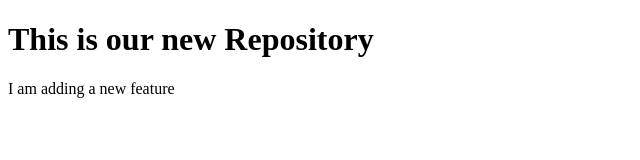
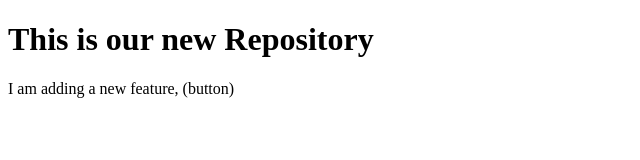
Before and after one commit to Yashofficial20/localrepo, a plain HTML site: page index.html in a window 1280 px wide. Shown: the full height of the page, 0-640 px from the left. Drawn offline with Linux system fonts and the light colour scheme.

Commit message:
Add Button

```diff
--- a/index.html
+++ b/index.html
@@ -7,6 +7,6 @@
 </head>
 <body>
     <h1>This is our new Repository</h1>
-    <p>I am adding a new feature</p>
+    <p>I am adding a new feature, (button)</p>
 </body>
 </html>
```
